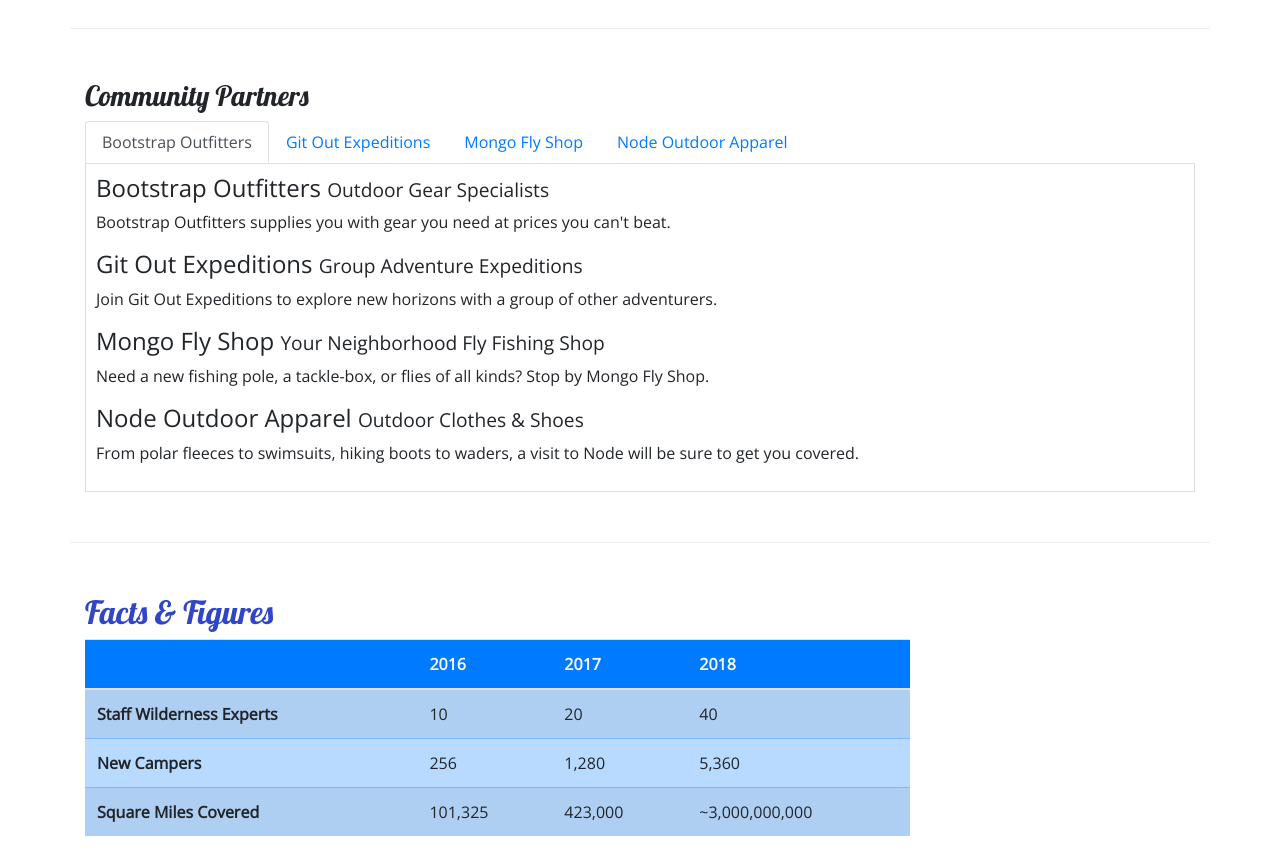
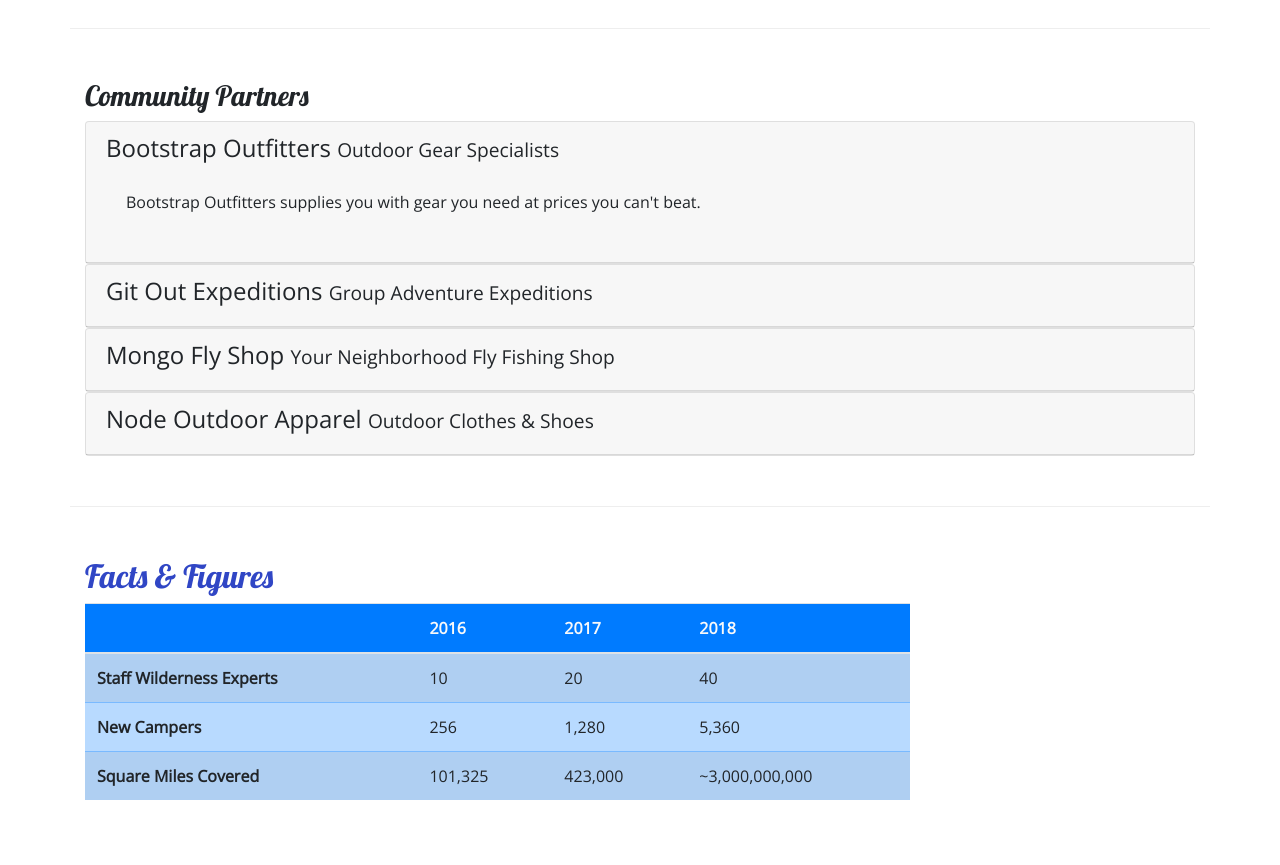
Before and after one commit to pontesaia/babaswaffles, a website: page aboutus.html in a window 1280 px wide. Shown: the part 900-1765 px from the top of the page. Drawn offline with nearby package versions, Linux system fonts and the light colour scheme.

Commit message:
accordion

```diff
--- a/aboutus.html
+++ b/aboutus.html
@@ -105,36 +105,60 @@
         <div class="row row-content">
             <div class="col">
                 <h3>Community Partners</h3>
-                <ul class="nav nav-tabs">
-                    <li class="nav-items"><a class="nav-link active" href="#bootstrap" role="tab" data-toggle="tab">Bootstrap Outfitters</a></li>
-                    <li class="nav-items"><a class="nav-link" href="#git" role="tab" data-toggle="tab">Git Out Expeditions</a></li>
-                    <li class="nav-items"><a class="nav-link" href="#mongo" role="tab" data-toggle="tab">Mongo Fly Shop</a></li>
-                    <li class="nav-items"><a class="nav-link" href="#node" role="tab" data-toggle="tab">Node Outdoor Apparel</a></li>
-                </ul>
 
-                <div class="tab-content">
-                    <div role="tabpanel" class="tab-pane fade show active" id="bootstrap">
-                        <h4>Bootstrap Outfitters <small> Outdoor Gear Specialists </small></h4>
-        		        <p class="d-none d-sm-block">Bootstrap Outfitters supplies you with gear you need at prices you can't beat.</p>
+                <div id="accordion">
+                    <div class="card">
+                        <div role="tab" class="card-header">
+                            <h4>
+                                <a data-toggle="collapse" data-target="#bootstrap"> Bootstrap Outfitters <small> Outdoor Gear Specialists </small></a>
+                            </h4>
+                            <div class="collapse show" id="bootstrap" data-parent="#accordion">
+                                <div class="card-body">
+                                    <p class="d-none d-sm-block">Bootstrap Outfitters supplies you with gear you need at prices you can't beat.</p>
+                                </div>
+                            </div>
+                        </div>
                     </div>
-                    <div role="tabpanel" class="tab-pane fade show active" id="git">
-                        <h4>Git Out Expeditions <small> Group Adventure Expeditions </small></h4>
-        		        <p class="d-none d-sm-block">Join Git Out Expeditions to explore new horizons with a group of other adventurers.</p>
+                    <div class="card">
+                        <div role="tab" class="card-header">
+                            <h4>
+                                <a class="collapsed" data-toggle="collapse" data-target="#git"> Git Out Expeditions <small> Group Adventure Expeditions </small></a>
+                            </h4>
+                            <div class="collapse" id="git" data-parent="#accordion">
+                                <div class="card-body">
+                                    <p class="d-none d-sm-block">Join Git Out Expeditions to explore new horizons with a group of other adventurers.</p>
+                                </div>
+                            </div>
+                        </div>
                     </div>
-                    <div role="tabpanel" class="tab-pane fade show active" id="mongo">
-                        <h4>Mongo Fly Shop <small> Your Neighborhood Fly Fishing Shop </small></h4>
-                        <p class="d-none d-sm-block">Need a new fishing pole, a tackle-box, or flies of all kinds? Stop by Mongo Fly Shop.</p>
+                    <div class="card">
+                        <div role="tab" class="card-header">
+                            <h4>
+                                <a class="collapsed" data-toggle="collapse" data-target="#mongo">Mongo Fly Shop <small> Your Neighborhood Fly Fishing Shop </small></a>
+                            </h4>
+                            <div class="collapse" id="mongo" data-parent="#accordion">
+                                <div class="card-body">
+                                    <p class="d-none d-sm-block">Need a new fishing pole, a tackle-box, or flies of all kinds? Stop by Mongo Fly Shop.</p>
+                                </div>
+                            </div>
+                        </div>
                     </div>
-                    <div role="tabpanel" class="tab-pane fade show active" id="node">
-                        <h4>Node Outdoor Apparel <small> Outdoor Clothes & Shoes </small></h4>
-                        <p class="d-none d-sm-block">From polar fleeces to swimsuits, hiking boots to waders, a visit to Node will be sure to get you covered.</p>
+                    <div class="card">
+                        <div role="tab" class="card-header">
+                            <h4>
+                                <a class="collapsed" data-toggle="collapse" data-target="#node">Node Outdoor Apparel <small> Outdoor Clothes & Shoes </small></a>
+                            </h4>
+                            <div class="collapse" id="node" data-parent="#accordion">
+                                <div class="card-body">
+                                    <p class="d-none d-sm-block">From polar fleeces to swimsuits, hiking boots to waders, a visit to Node will be sure to get you covered.</p>
+                                </div>
+                            </div>
+                        </div>
                     </div>
                 </div>
-
-
             </div>
         </div>
-         <div class="row row-content">
+        <div class="row row-content">
             <div class="col-sm-9">
             	<h2>Facts &amp; Figures</h2>
             	<div class="table-responsive">
--- a/css/styles.css
+++ b/css/styles.css
@@ -37,11 +37,11 @@ header h2 {
     background-color: #901CAD;
 }
 
-.tab-content{
+/*.tab-content{
      border: 1px solid #DDD;
      border-top: none;
      padding: 10px;
-}
+}*/
 
 /* change the color of active links
 .nav-item.active .nav-link {
```
